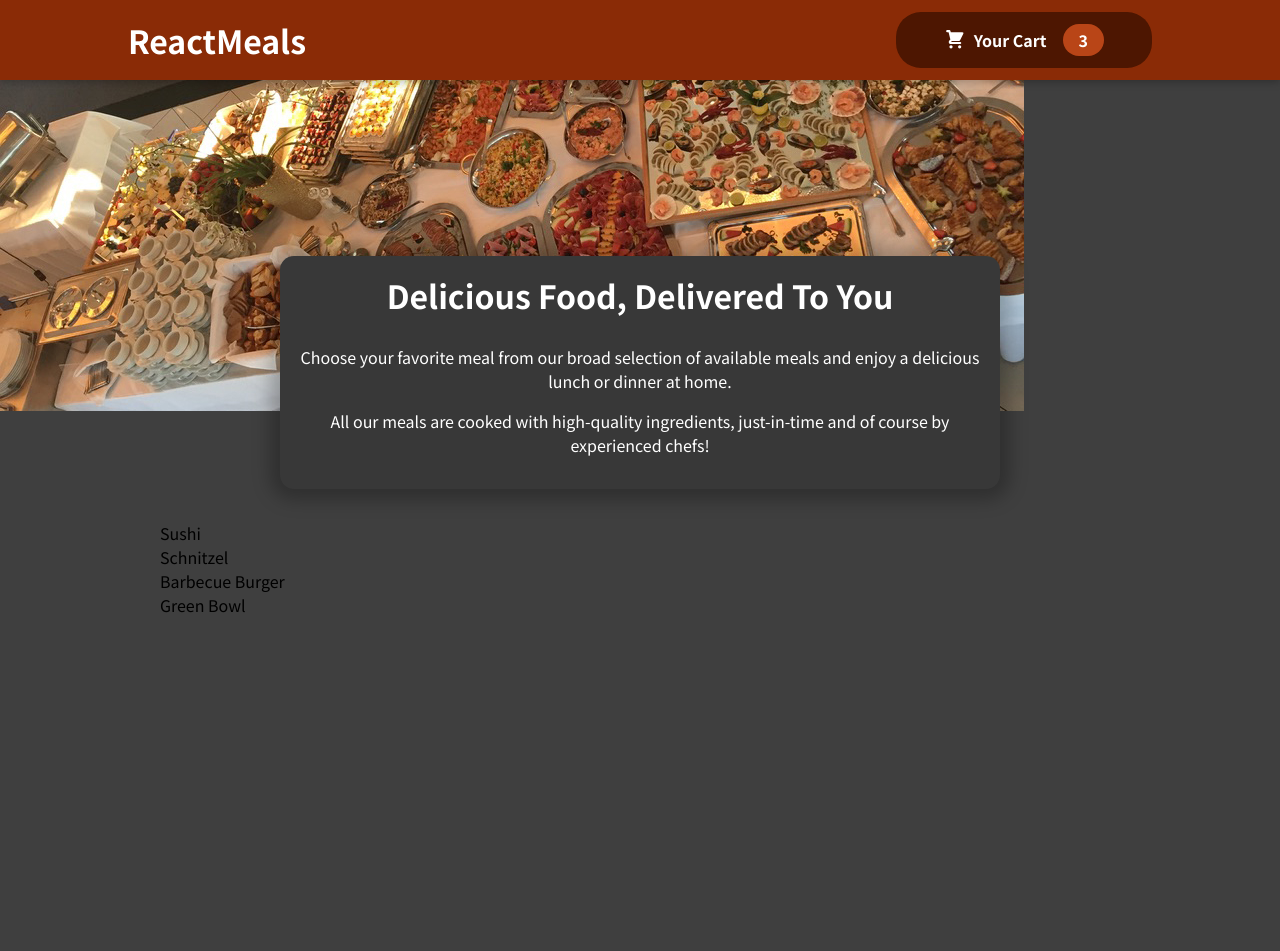
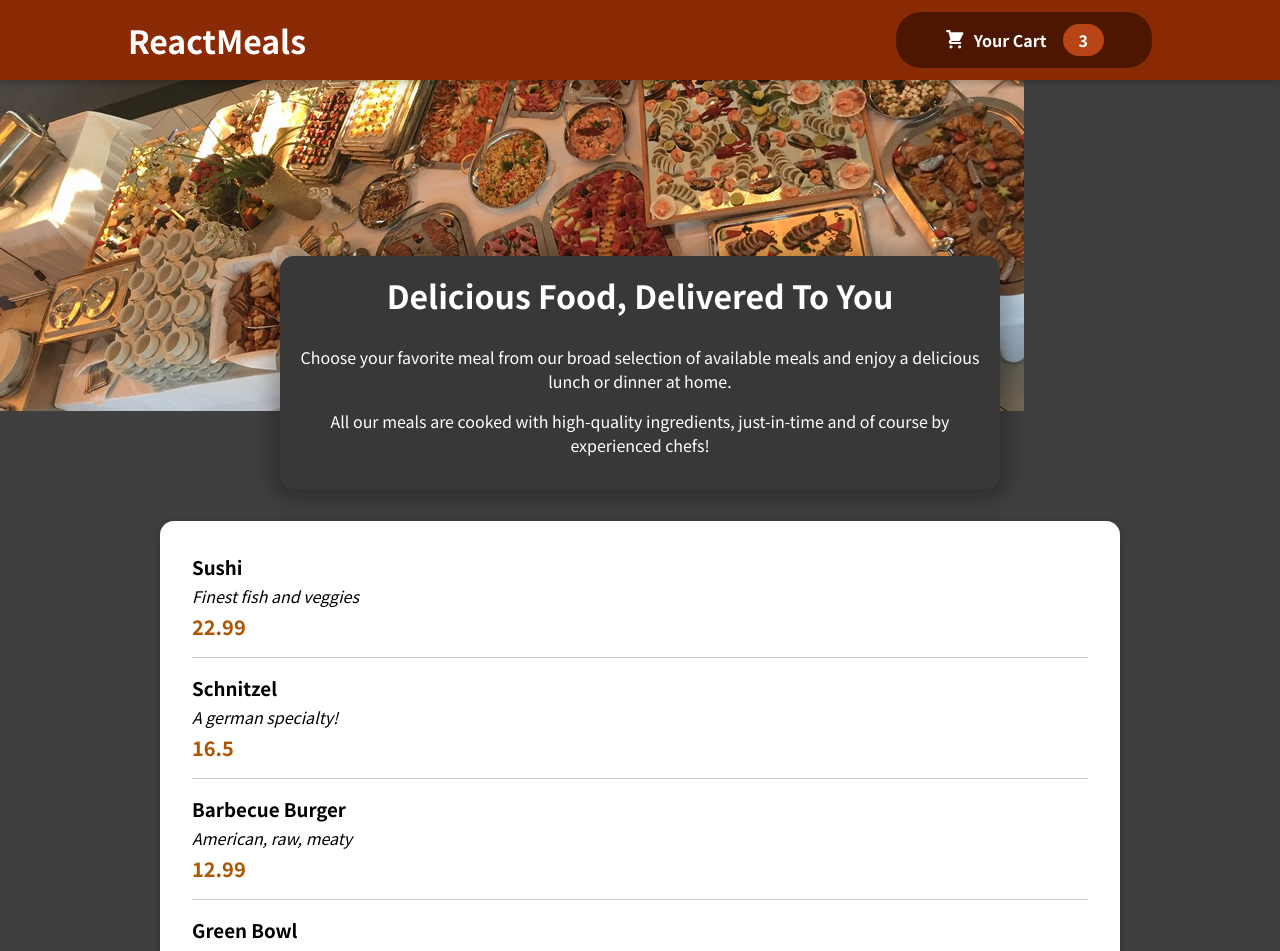
Before and after one commit to bqgama/max-js-6-practice, a React (Create React App) app: page / in a window 1280 px wide. Shown: the top 951 px of the page. Before the commit the page ends 800 px from the top, so only its background shows below. Built offline with nearby package versions, Linux system fonts and the light colour scheme.

Commit message:
feature: created card component; and mealitem dummy list

```diff
--- a/src/components/Meals/AvailableMeals.js
+++ b/src/components/Meals/AvailableMeals.js
@@ -1,3 +1,5 @@
+import Card from '../UI/Card';
+import MealItem from './MealItem/MealItem';
 import classes from './AvailableMeals.module.css';
 
 const DUMMY_MEALS = [
@@ -28,13 +30,22 @@
 ];
 
 const AvailableMeals = () => {
-  const mealsList = DUMMY_MEALS.map(meal => <li>{meal.name}</li>);
+  const mealsList = DUMMY_MEALS.map(meal => (
+    <MealItem
+      key={meal.id}
+      name={meal.name}
+      description={meal.description}
+      price={meal.price}
+    />
+  ));
 
   return (
     <section className={classes.meals}>
-      <ul>
-        {mealsList}
-      </ul>
+      <Card>
+        <ul>
+          {mealsList}
+        </ul>
+      </Card>
     </section>
   )
 };
--- /dev/null
+++ b/src/components/Meals/MealItem/MealItem.js
@@ -0,0 +1,19 @@
+import classes from './MealItem.module.css';
+
+const MealItem = (props) => {
+  const price = `$${props.price.toFixed(2)}`;
+  return (
+    <li className={classes.meal}>
+      <div>
+        <h3>{props.name}</h3>
+        <div className={classes.description}>{props.description}</div>
+        <div className={classes.price}>{props.price}</div>
+      </div>
+      <div>
+
+      </div>
+    </li>
+  );
+};
+
+export default MealItem;
--- /dev/null
+++ b/src/components/Meals/MealItem/MealItem.module.css
@@ -0,0 +1,22 @@
+.meal {
+  display: flex;
+  justify-content: space-between;
+  margin: 1rem;
+  padding-bottom: 1rem;
+  border-bottom: 1px solid #ccc;
+}
+
+.meal h3 {
+  margin: 0 0 0.25rem 0;
+}
+
+.description {
+  font-style: italic;
+}
+
+.price {
+  margin-top: 0.25rem;
+  font-weight: bold;
+  color: #ad5502;
+  font-size: 1.25rem;
+}
--- /dev/null
+++ b/src/components/UI/Card.js
@@ -0,0 +1,9 @@
+import classes from './Card.module.css';
+
+const Card = (props) => {
+  return (
+    <div className={classes.card}>{props.children}</div>
+  );
+};
+
+export default Card;
--- /dev/null
+++ b/src/components/UI/Card.module.css
@@ -0,0 +1,6 @@
+.card {
+  padding: 1rem;
+  box-shadow: 0 2px 8px rgba(0, 0, 0, 0.25);
+  border-radius: 14px;
+  background-color: white;
+}
```
